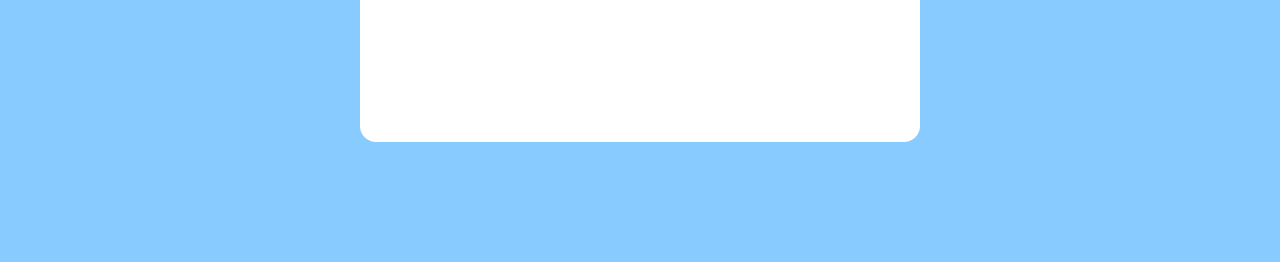
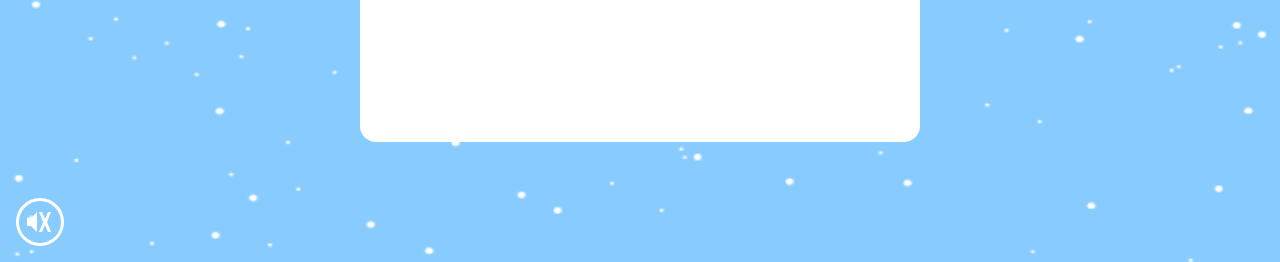
Before and after one commit to ikidaima/timerToNewYear, a plain HTML site: page index.html in a window 1280 px wide. Shown: the part 538-800 px from the top of the page. Drawn offline with Linux system fonts and the light colour scheme.

Commit message:
added effect Snowfall and audio

```diff
--- a/css/style.css
+++ b/css/style.css
@@ -154,6 +154,19 @@ body {
   text-align: center;
 }
 
+.audio-button {
+  position: fixed;
+  left: 2vh;
+  bottom: 2vh;
+  width: 6vh;
+  height: 6vh;
+  padding: 1vh;
+  border: 3px solid #fff;
+  border-radius: 50%;
+  background-color: transparent;
+}
+
+
 @keyframes rotate-plate-front {
   50% {
     visibility: hidden;
--- a/index.html
+++ b/index.html
@@ -41,6 +41,7 @@
   </script>
 </head>
 <body>
+  <audio src="./audio/jingleBells.mp3" autoplay loop muted></audio>
   <section class="timer">
     <h1 class="timer__title">
       <img class="timer__title-hat" src="./img/pngegg.png" alt="hut">
@@ -94,7 +95,53 @@
         </div>
       </div>
     </div>
+    <button class="audio-button audio-button--off js-audioButton" aria-label="muted">
+      <svg version="1.1" id="Capa_1" xmlns="http://www.w3.org/2000/svg" xmlns:xlink="http://www.w3.org/1999/xlink" x="0px" y="0px"
+        viewBox="0 0 13 13" style="enable-background:new 0 0 13 13;" xml:space="preserve">
+
+        <symbol id="cross">
+          <polygon style="fill:#ffffff;" points="6,11.5 7.5,11.5 9,8 10.5,11.5 12,11.5 10,6.5 12,1.5 10.5,1.5 9,5 7.5,1.5 6,1.5, 8,6.5"/>
+        </symbol>
+
+        <symbol id="volume">
+          <path style="fill:#ffffff;" d="M7.747,3.17L7,3.833v0.049C7.618,4.557,8,5.481,8,6.5c0,1.02-0.382,1.943-1,2.618v0.049L7.747,9.83
+              C8.523,8.966,9,7.793,9,6.5S8.523,4.034,7.747,3.17z"/> -->
+          <path style="fill:#ffffff;" d="M9.32,1.771L8.572,2.435C9.466,3.549,10,4.962,10,6.5s-0.534,2.952-1.427,4.064l0.747,0.664
+              C10.371,9.939,11,8.294,11,6.5C11,4.707,10.371,3.061,9.32,1.771z"/>
+          <path style="fill:#ffffff;" d="M10.848,0.414l-0.752,0.668C11.286,2.56,12,4.445,12,6.5s-0.714,3.939-1.904,5.418l0.752,0.668
+              C12.191,10.93,13,8.81,13,6.5S12.191,2.07,10.848,0.414z"/>
+        </symbol>
+        <g>
+          <g>
+            <polygon style="fill:#ffffff;" points="0,4.5 0,6.5 0,8.5 2,8.5 5,11.5 5,1.5 2,4.5 		"/>
+            <use id="use-icon" href="#cross" />
+          </g>
+        </g>
+      </svg>
+    </button>
   </section>
+
+  <script>
+    const volumeIcon = document.getElementById('use-icon');
+    const audio = document.querySelector('audio');
+    const buttonAudioElem = document.querySelector('.js-audioButton');
+
+    buttonAudioElem.addEventListener('click', () => {
+      if (audio.muted) {
+        audio.play();
+        volumeIcon.href.baseVal = "#volume";
+      } else {
+        audio.pause();
+        volumeIcon.href.baseVal = "#cross";
+      }
+      audio.muted = !audio.muted;
+      buttonAudioElem.classList.toggle('audio-button--off');
+      buttonAudioElem.classList.toggle('audio-button--on');
+    });
+  </script>
+
+  <script src="./js/Snowflake.js"></script>
+  <script src="./js/SnowFall.js"></script>
   <script src="./js/creatElement.js"></script>
   <script src="./js/NextDigit.js"></script>
   <script src="./js/index.js"></script>
--- /dev/null
+++ b/js/SnowFall.js
@@ -0,0 +1,50 @@
+;(function() {
+  const canvas = document.createElement('canvas');
+
+  canvas.width = 640;
+  canvas.height = 480;
+
+  canvas.style.position = "fixed";
+  canvas.style.left = "0";
+  canvas.style.top = "0";
+  canvas.style.width = "100%";
+  canvas.style.height = "100%";
+
+
+  class SnowFall {
+    constructor() {
+      this.canvas = canvas;
+      this.ctx = this.canvas.getContext('2d');
+      this.ctx.fillStyle = 'white';
+      this.arrSnowflake = [];
+    }
+
+    render(selector) {
+      const parentElem = document.querySelector(selector);
+
+      parentElem.prepend(this.canvas);
+
+      window.requestAnimationFrame(this.loop.bind(this));
+    }
+
+    loop() {
+      this.ctx.clearRect(0, 0, this.canvas.width, this.canvas.height);
+
+      if (this.arrSnowflake.length < 500) {
+        this.arrSnowflake.push( new Snowflake(this.canvas.width, this.canvas.height) );
+      }
+
+      this.arrSnowflake.forEach(elem => {
+        elem.fallSnowflake();
+        this.ctx.beginPath();
+        this.ctx.arc(elem.posX, elem.posY, elem.radius, 0, Math.PI * 2);
+        this.ctx.fill();
+      });
+
+      window.requestAnimationFrame(this.loop.bind(this));
+    }
+
+  }
+
+  window.SnowFall = SnowFall;
+})();
--- /dev/null
+++ b/js/Snowflake.js
@@ -0,0 +1,43 @@
+;(function() {
+  const START_POSITION_Y = -5;
+  const MIN_RADIUS = 1;
+  const MAX_RADIUS = 3;
+  const MAX_FALLING_SPEED = 2;
+  const MIN_FALLING_SPEED = 1;
+  const MAX_OSCILLATION_RANGE = 6;
+  const MIN_OSCILLATION_RANGE = 3;
+
+  class Snowflake {
+    constructor(widthCanvas, hightCanvas) {
+      this.posY = START_POSITION_Y;
+      this.posX = Math.floor( Math.random() * widthCanvas );
+      this.centerPosX = this.posX;
+      this.radius = Math.floor( Math.random() * (MAX_RADIUS - MIN_RADIUS) + MIN_RADIUS );
+      this.oscillationRange = Math.random() * MAX_OSCILLATION_RANGE + MIN_OSCILLATION_RANGE;
+      this.stepOscillation = 0.2;
+      this.dropHight = hightCanvas + 10;
+      this.fallingSpeed = Math.random() * MAX_FALLING_SPEED + MIN_FALLING_SPEED;
+    }
+
+    fallSnowflake() {
+
+      if (this.posY < this.dropHight) {
+        this.posY += this.fallingSpeed;
+
+        if (this.posX > this.centerPosX - this.oscillationRange && this.posX < this.centerPosX + this.oscillationRange) {
+          this.posX += this.stepOscillation;
+        } else {
+          this.stepOscillation = -this.stepOscillation;
+          this.posX += this.stepOscillation;
+        }
+
+      } else {
+        this.posY = START_POSITION_Y;
+      }
+
+    }
+
+  }
+
+  window.Snowflake = Snowflake;
+})();
--- a/js/index.js
+++ b/js/index.js
@@ -70,11 +70,14 @@
     hour: document.querySelector('.js-descriptionHour'),
     minute: document.querySelector('.js-descriptionMinute')
   }
+  const snowFall = new SnowFall;
 
   changeTimer( compareSateTimer(currentStateOfTimer, getNewTimerValue()) );
   setInterval(() => {
     changeTimer( compareSateTimer(currentStateOfTimer, getNewTimerValue()) );
   }, DELAY);
+
+  snowFall.render('body');
 
   function getNewTimerValue() {
     const currentTime = new Date();
```
Also changed, not shown: 1 other file.
